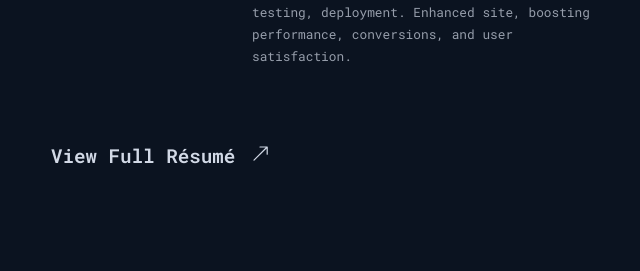
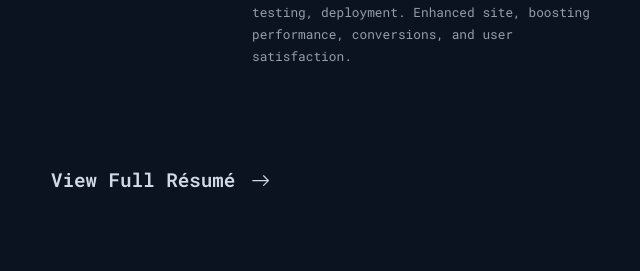
Before and after one commit to kevinsauvage/next-portfolio, a Next.js app: page / in a window 1280 px wide. Shown: the part 2342-2613 px from the top of the page, without its empty margins (573-1213 px from the left). Built offline with nearby package versions, Linux system fonts and the light colour scheme.

Commit message:
update full resume link icon

```diff
--- a/src/sections/Experiences/Experiences.jsx
+++ b/src/sections/Experiences/Experiences.jsx
@@ -1,7 +1,7 @@
 import Link from 'next/link';
 
 import experiences from '@/config/experiences';
-import IconArrowUpRight from '@/svg/IconArrowUpRight';
+import IconArrowRight from '@/svg/IconArrowRight';
 
 import Experience from './Experience/Experience';
 
@@ -22,7 +22,7 @@ const Experiences = () => (
       prefetch={false}
     >
       View Full Résumé
-      <IconArrowUpRight />
+      <IconArrowRight />
     </Link>
   </div>
 );
--- a/src/sections/Experiences/Experiences.module.scss
+++ b/src/sections/Experiences/Experiences.module.scss
@@ -8,6 +8,8 @@
   }
 
   .link {
+    display: flex;
+    align-items: center;
     padding: 1.5rem;
     color: var(--color-text-1);
     font-weight: 600;
@@ -15,6 +17,13 @@
 
     svg {
       margin-left: 1rem;
+      transition: $transition;
+    }
+
+    &:hover {
+      svg {
+        margin-left: 1.5rem;
+      }
     }
   }
 
--- /dev/null
+++ b/src/svg/IconArrowRight.js
@@ -0,0 +1,10 @@
+const IconArrowRight = (properties) => (
+  <svg fill="currentColor" viewBox="0 0 16 16" height="1em" width="1em" {...properties}>
+    <path
+      fillRule="evenodd"
+      d="M1 8a.5.5 0 01.5-.5h11.793l-3.147-3.146a.5.5 0 01.708-.708l4 4a.5.5 0 010 .708l-4 4a.5.5 0 01-.708-.708L13.293 8.5H1.5A.5.5 0 011 8z"
+    />
+  </svg>
+);
+
+export default IconArrowRight;
```
